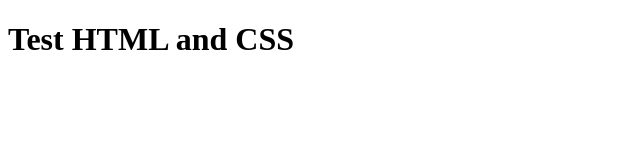
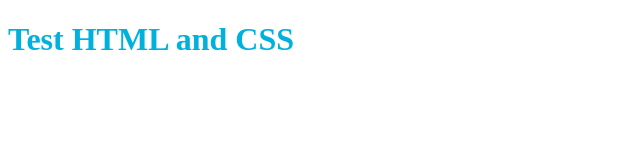
Before and after one commit to Ambercoal/Test-html-css, a plain HTML site: page index.html in a window 1280 px wide. Shown: the whole page, without its empty margins (0-640 px from the left). Drawn offline with Linux system fonts and the light colour scheme.

Commit message:
added css, changed color to light blue

```diff
--- a/index.html
+++ b/index.html
@@ -5,8 +5,9 @@
     <meta http-equiv="X-UA-Compatible" content="IE=edge">
     <meta name="viewport" content="width=device-width, initial-scale=1.0">
     <title>Test HTML</title>
+    <link rel="stylesheet" type="text/css" href="./style.css">
 </head>
 <body>
-    <h1>Test HTML and CSS</h1>
+    <h1 class="text-color">Test HTML and CSS</h1>
 </body>
 </html>
--- /dev/null
+++ b/style.css
@@ -0,0 +1,3 @@
+.text-color {
+    color: rgb(0, 177, 221);
+}
```
